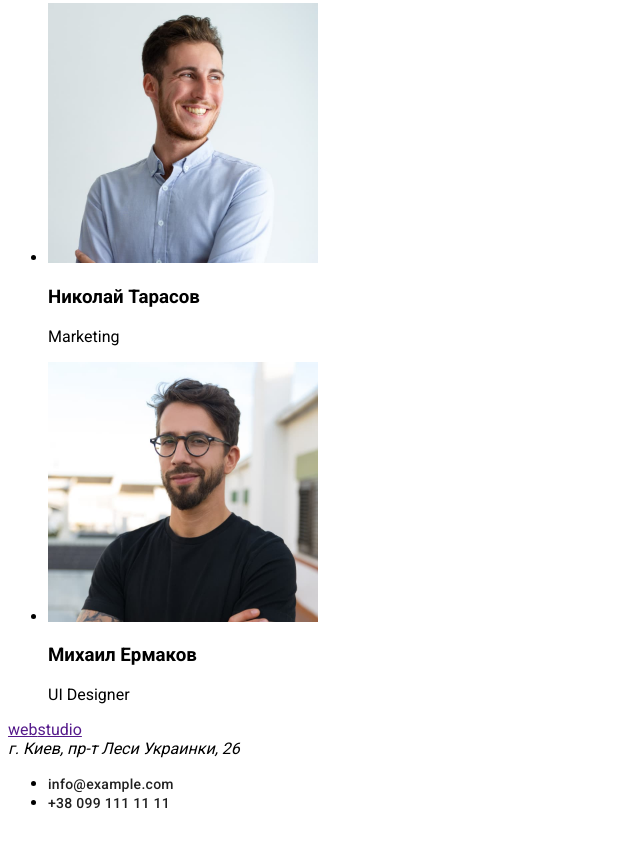
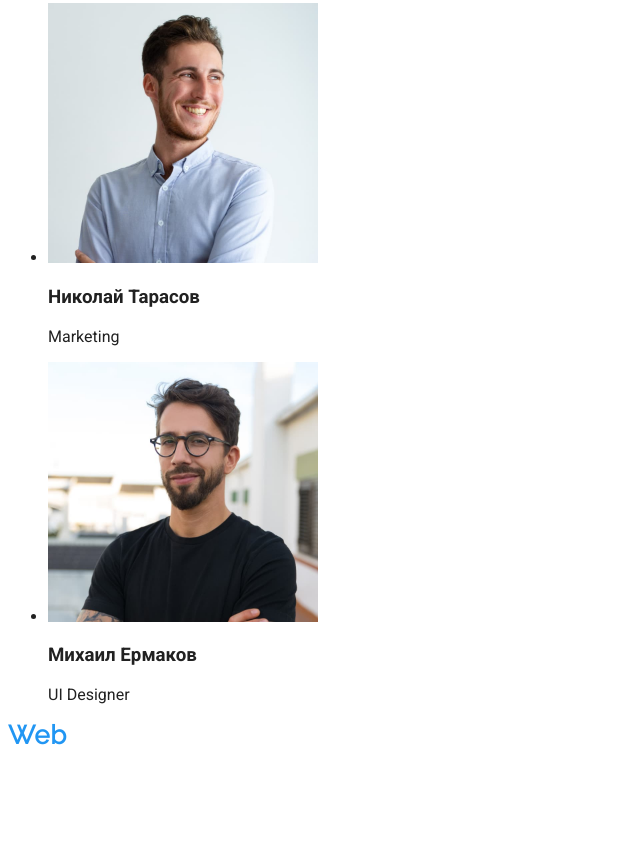
Before and after one commit to AleksandrDiakov/goit-markup-hw-02, a plain HTML site: page index.html in a window 1280 px wide. Shown: the part 2027-2874 px from the top of the page, without its empty margins (0-640 px from the left). Drawn offline with Linux system fonts and the light colour scheme.

Commit message:
сделано оформление header и footer
Внесены правки в футере

```diff
--- a/css/styles.css
+++ b/css/styles.css
@@ -7,12 +7,14 @@
 
 body {
   font-family: "roboto", sans-serif;
+  color: var(--primary-text-color);
+  background-color: #ffffff;
 }
 
 /* header */
 .navigation-logo {
   font-family: Raleway;
-  font-style: normal;
+
   font-weight: bold;
   font-size: 26px;
   line-height: 1.2;
@@ -72,14 +74,64 @@ body {
   color: var(--accent-color);
 }
 
+
 /* body */
+
+button {
+  cursor: pointer;
+}
 
 
 /* footer */
+.footer-logo {
+  font-family: Raleway;
 
+  font-weight: bold;
+  font-size: 26px;
+  line-height: 1.2;
+  letter-spacing: 0.03em;
+  text-decoration: none;
+}
 
+.footer-logo-web {
+  color: var(--accent-color);
+}
 
+.footer-logo-studio {
+  color: var(--hero-text-color);
+}
 
-/* li {
-  list-style-type: none;
-} */
+.address {
+
+  font-size: 14px;
+  line-height: 1.7;
+  letter-spacing: 0.03em;
+  color: var(--hero-text-color);
+}
+
+.footer-contact {
+
+  font-size: 14px;
+  line-height: 1.71;
+  letter-spacing: 0.03em;
+  color: rgba(255, 255, 255, 0.6);
+
+}
+
+.footer-mailto {
+  text-decoration: none;
+  color: rgba(255, 255, 255, 0.6);
+}
+.footer-call {
+  text-decoration: none;
+  color: rgba(255, 255, 255, 0.6);
+}
+
+.footer-mailto:hover,
+.footer-mailto:focus {
+  color: var(--accent-color);
+}
+
+.footer-call:hover,
+.footer-call:focus {
+  color: var(--accent-color);
--- a/index.html
+++ b/index.html
@@ -94,12 +94,12 @@
 
     <footer>
         <a href="" class="footer-logo">
-            <span class="footer-logo-web">web</span><span class="footer-logo-studio">studio</span>
+            <span class="footer-logo-web">Web</span><span class="footer-logo-studio">Studio</span>
         </a>
         <address class="address">г. Киев, пр-т Леси Украинки, 26</address>
-        <ul class="footer-navigation-link">
-            <li><a href="mailto:info@example.com" class="link">info@example.com</a></li>
-            <li><a href="tel:+380991111111" class="link">+38 099 111 11 11</a></li>
+        <ul class="footer-contact">
+            <li><a href="mailto:info@example.com" class="footer-mailto">info@example.com</a></li>
+            <li><a href="tel:+380991111111" class="footer-call">+38 099 111 11 11</a></li>
         </ul>
     </footer>
 </body>
```
Also changed, not shown: portfolio.html (+6 -7 lines).
